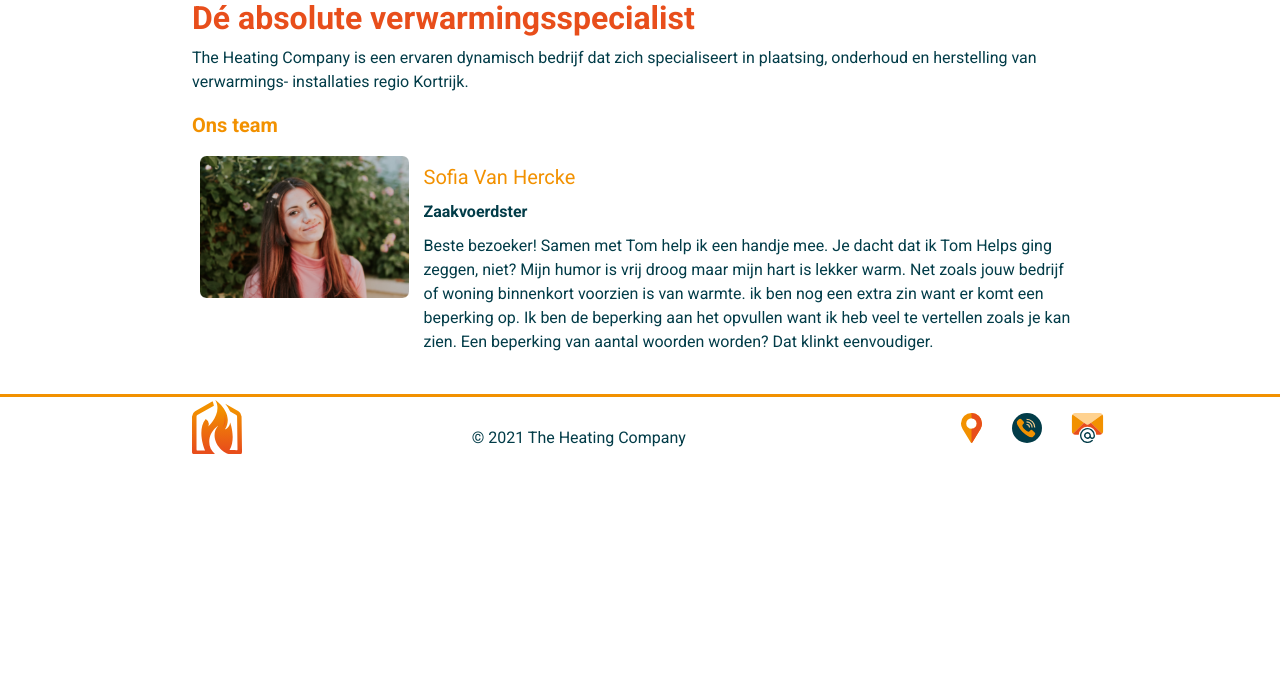
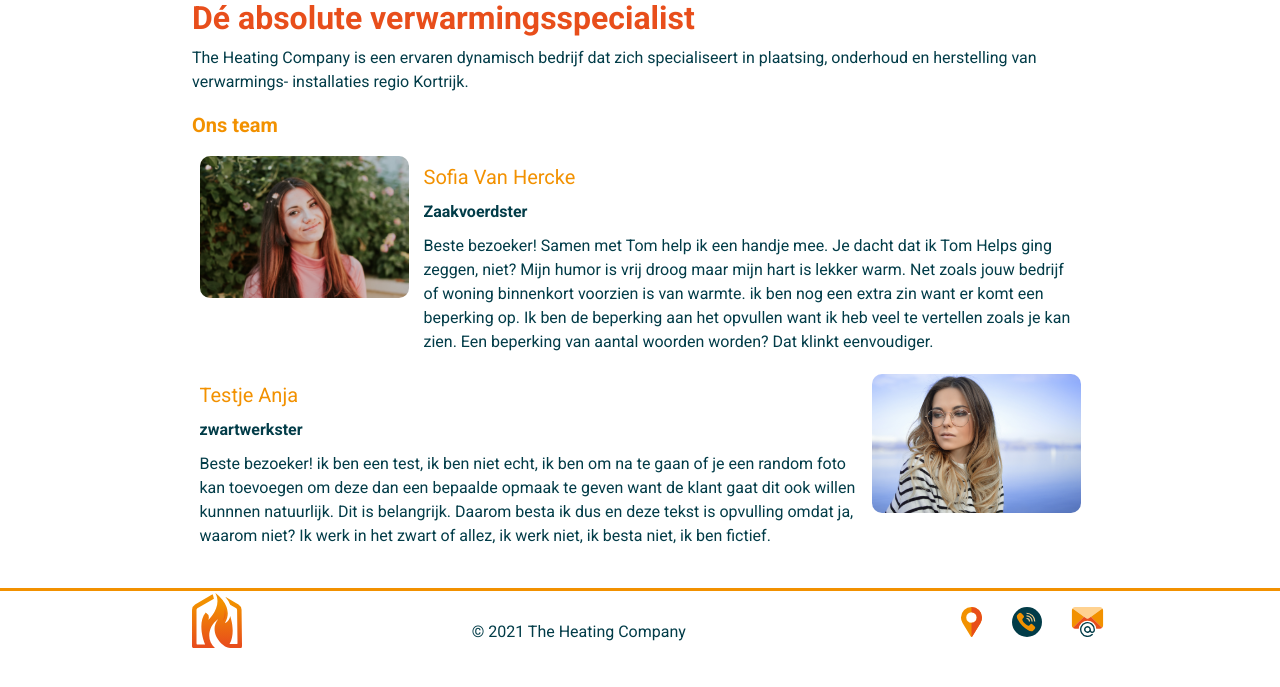
Before and after one commit to AntonLabeeuw/heating-company-team2, a PHP site: page /teamcomponent.html in a window 1280 px wide. Shown: the part 39-726 px from the top of the page. Run offline with PHP 8.4, Linux system fonts and the light colour scheme; some libraries are stand-ins or nearby versions.

Commit message:
component teams klaar

```diff
--- a/css/_components.scss
+++ b/css/_components.scss
@@ -267,4 +267,7 @@
     font-weight: 800;
     margin-bottom: 1rem;
   }
+  &-img {
+    border-radius: 1rem;
+  }
 }
--- a/css/screen.css
+++ b/css/screen.css
@@ -795,6 +795,10 @@ input[type="checkbox"] {
   margin-bottom: 1rem;
 }
 
+.c-team-img {
+  border-radius: 1rem;
+}
+
 .c-login-titel {
   text-align: center;
 }
--- a/teamcomponent.html
+++ b/teamcomponent.html
@@ -44,18 +44,37 @@
                     installaties regio Kortrijk.</p>
                 <h2> Ons team</h2>
                 <!-- het componentje voor teams -->
-                <div class="c-team col l3">
+                <div class="c-team">
+                    <div class="col l3 s12 m6">
                         <img class="c-team-img" src="images/team-voorbeeld.png" alt="vrouw">
                     </div>
-                <div class="c-team col l9">
+                    <div class="col l9 s12 m6">
                         <h3>Sofia Van Hercke</h3>
                         <p class="c-team-title">Zaakvoerdster</p>
                         <p>Beste bezoeker! Samen met Tom help ik een handje mee. Je dacht dat ik Tom Helps ging
                             zeggen, niet? Mijn humor is vrij droog maar mijn hart is lekker warm. Net zoals jouw bedrijf
-                        of woning binnenkort voorzien is van warmte. ik ben nog een extra zin want er komt een beperking
+                            of woning binnenkort voorzien is van warmte. ik ben nog een extra zin want er komt een
+                            beperking
                             op. Ik ben de beperking aan het opvullen want ik heb veel
                             te vertellen zoals je kan zien. Een beperking van aantal woorden worden? Dat klinkt
                             eenvoudiger. </p>
+                    </div>
+                </div>
+                <!-- testje voor de even/odd en opmaak foto -->
+                <div class="c-team ">
+                    <div class="col l3 m6 s12 order-8 push-l9">
+                        <img class="c-team-img" src="images/team-opmaak-test.jpg" alt="vrouw">
+                    </div>
+                    <div class="col l9 m6  s12 pull-l3">
+                        <h3>Testje Anja</h3>
+                        <p class="c-team-title">zwartwerkster</p>
+                        <p>Beste bezoeker! ik ben een test, ik ben niet echt, ik ben om na te gaan of je een random foto
+                            kan
+                            toevoegen om deze dan een bepaalde opmaak te geven want de klant gaat dit ook willen kunnnen
+                            natuurlijk. Dit is belangrijk. Daarom besta ik dus en deze tekst is opvulling omdat ja,
+                            waarom
+                            niet? Ik werk in het zwart of allez, ik werk niet, ik besta niet, ik ben fictief. </p>
+                    </div>
                 </div>
             </div>
         </div>
```
Also changed, not shown: images/team-opmaak-test.jpg (added), 1 other file. Lines whose indentation alone changed are shown as unchanged.
